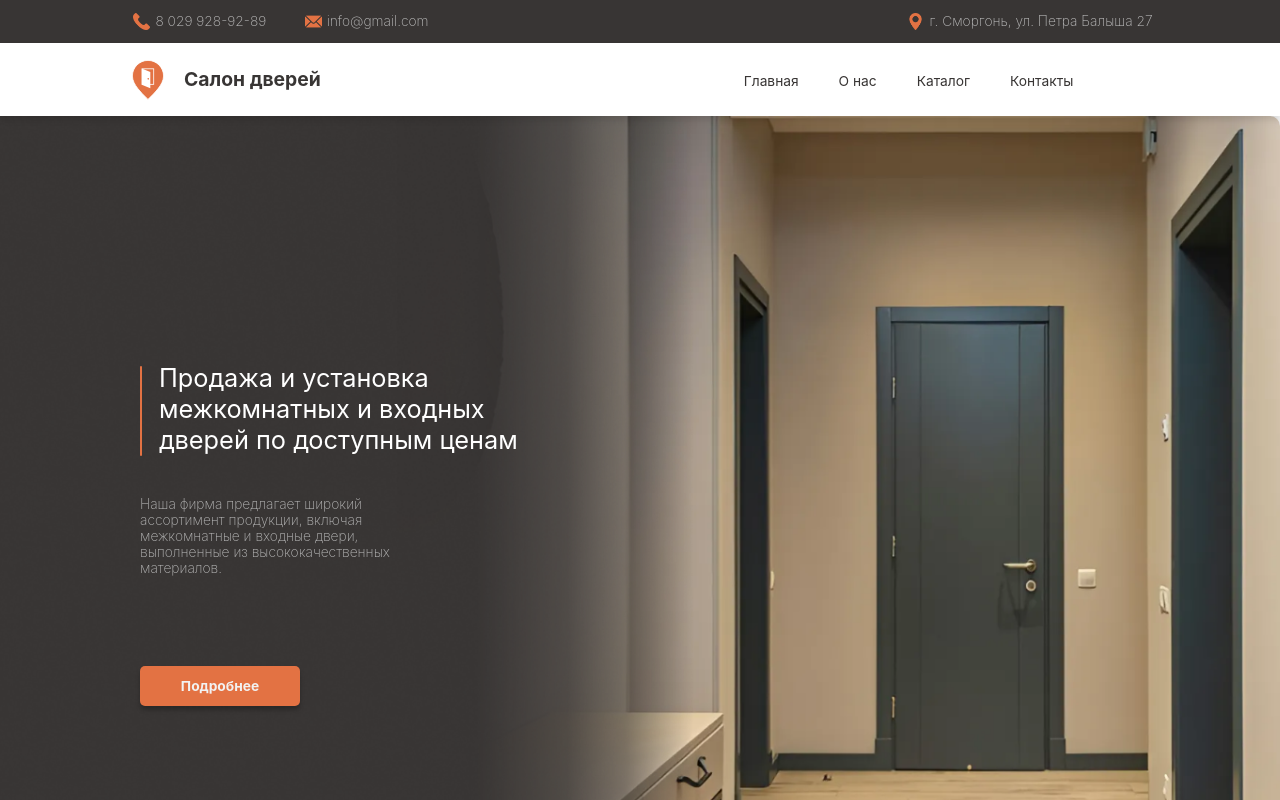
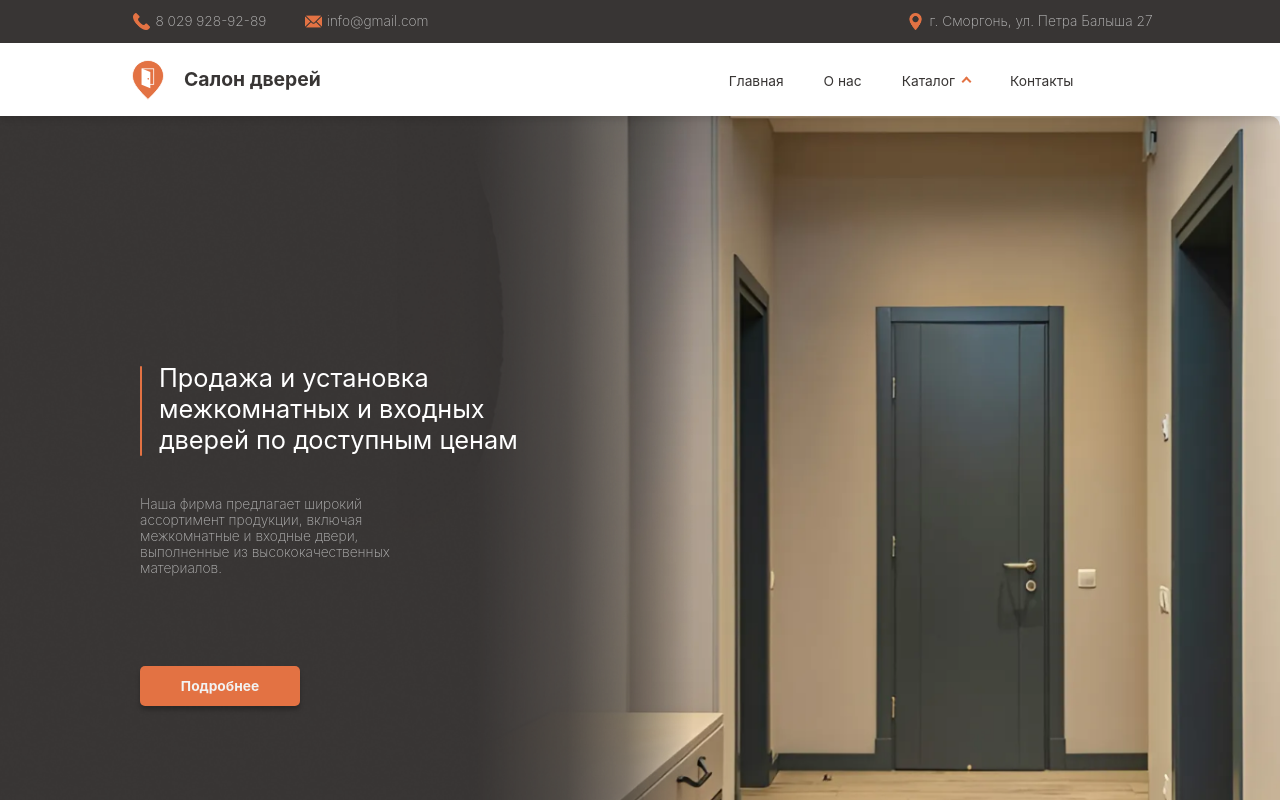
Before and after one commit to WebSVA/Project_Salon_dverey, a React (Create React App) app: page / in a window 1280 px wide. Shown: the top 800 px of the page. Built offline with nearby package versions, Linux system fonts and the light colour scheme.

Commit message:
entry img

```diff
--- a/src/App.js
+++ b/src/App.js
@@ -7,10 +7,10 @@ import ContactPage from './pages/ContactPage';
 import CatalogPage from './pages/CatalogPage';
 import AboutPage from './pages/AboutPage';
 import ProductPage from './pages/ProductPage';
+import HomePage from './pages/HomePage';
 
 import ContactHeader from './components/ContactHeader';
 import Footer from './components/Footer'
-import HomePage from './pages/HomePage';
 
 import logoIcon from './assets/logo.svg';
 import "./styles/animation/animation.css";
@@ -68,42 +68,78 @@ function App(){
         };
     }
 }, []);
-    return(
+return (
   <>
-      <ContactHeader/>
-      <header className='header'>
-        <div className='container-header'>
-          <div className='logo-container'>
-            <img src={logoIcon} className='logo'></img>
-            <p className='title-company'>Салон дверей</p>
+    <ContactHeader />
+    <header className="header">
+      <div className="container-header">
+        <div className="logo-container">
+          <img src={logoIcon} className="logo" alt="Логотип"></img>
+          <p className="title-company">Салон дверей</p>
         </div>
-          <div className='links-button-container'>
-            <div className='link-container'>
-            <input type="checkbox" id="burger-checkbox" className="burger-checkbox " checked={isMenuOpen} onChange={toogleMenu}/>
-            <label for="burger-checkbox" className="burger"></label>
-              <ul className='menu-list'>
-                <li><a className='links' href='/'>Главная</a><div className='line-div'/></li>
-                <li><a className='links' href='/about'>О нас</a><div className='line-div'/></li>
-                <li><a className='links' href='/catalog'>Каталог</a><div className='line-div'/></li>
-                <li><a className='links' href='/contact'>Контакты</a><div className='line-div'/></li>
+        <div className="links-button-container">
+          <div className="link-container">
+            <input
+              type="checkbox"
+              id="burger-checkbox"
+              className="burger-checkbox"
+              checked={isMenuOpen}
+              onChange={toogleMenu}
+            />
+            <label htmlFor="burger-checkbox" className="burger"></label>
+            <ul className="menu-list">
+              <li>
+                <a className="links" href="/">
+                  Главная
+                </a>
+                <div className="line-div" />
+              </li>
+              <li>
+                <a className="links" href="/about">
+                  О нас
+                </a>
+                <div className="line-div" />
+              </li>
+              <li className="dropdown">
+                <a className="links dropdown-link" href="/catalog">
+                  Каталог
+                  <span className="arrow"></span>
+                </a>
+                <div className="dropdown-menu">
+                  <a className="dropdown-item" href="/catalog/interior-doors">
+                    Межкомнатные двери
+                  </a>
+                  <a className="dropdown-item" href="/catalog/entry-doors">
+                    Входные двери
+                  </a>
+                </div>
+                <div className="line-div" />
+              </li>
+              <li>
+                <a className="links" href="/contact">
+                  Контакты
+                </a>
+                <div className="line-div" />
+              </li>
             </ul>
           </div>
         </div>
       </div>
     </header>
-      <div className={`main-content ${isMenuOpen ? 'shifted' : ''}`}>
+    <div className={`main-content ${isMenuOpen ? "shifted" : ""}`}>
       <Routes>
-        <Route path="/" element={<HomePage/>}/>
-        <Route path="/about" element={<AboutPage/>}/>
-        <Route path="/contact" element={<ContactPage/>}/>
-        <Route path="/catalog" element={<CatalogPage/>}/>
-        <Route path="/catalog/:id" element={<ProductPage/>}/>
-        <Route path="*" element={<HomePage/>}/>
+        <Route path="/" element={<HomePage />} />
+        <Route path="/about" element={<AboutPage />} />
+        <Route path="/contact" element={<ContactPage />} />
+        <Route path="/catalog" element={<CatalogPage />} />
+        <Route path="/catalog/:id" element={<ProductPage />} />
+        <Route path="*" element={<HomePage />} />
       </Routes>
     </div>
-      <Footer/>
+    <Footer />
   </>
   );
+
 }
 
 export default App;
--- a/src/components/catalog/ProductCard.js
+++ b/src/components/catalog/ProductCard.js
@@ -23,15 +23,29 @@ function ProductCard({
         <div className="product-card" onClick={handleClick}>
             <div className='product-content'>
                 <div className='product-img-container'>
-                    <img className='product-img' src={firstColorImage} alt={firstColorName} />
+                    {Array.isArray(firstColorImage) ? (
+                        firstColorImage.map((imageSrc, index) => (
+                            <img
+                                key={index}
+                                className='product-img-entry-doors'
+                                src={imageSrc}
+                                alt={`${firstColorName}-${index}`}
+                            />
+                        ))
+                    ) : (
+                        <img
+                            className='product-img'
+                            src={firstColorImage}
+                            alt={firstColorName}
+                        />
+                    )}
                 </div>
                 <div className='text-container'>
                     <h2 className='product-description'>{type}</h2>
                     <h1 className='product-name'>{name}</h1>
                 </div>
             </div>
-            <div className='underline'>
-            </div>
+            <div className='underline'></div>
         </div>
         </>
     );
--- /dev/null
+++ b/src/components/catalog/SingleProduct.js
@@ -0,0 +1,68 @@
+import { useParams } from "react-router-dom";
+import { useEffect, useState } from "react";
+import data from "../../data/data.json";
+
+function SingleProduct() {
+    const { id } = useParams();
+    const [product, setProduct] = useState(null);
+
+    useEffect(() => {
+        const foundProduct = data.find(item => item.id === parseInt(id));
+        setProduct(foundProduct);
+    }, [id]);
+
+    return (
+        <>
+            {product ? (
+                <div>
+                    <h1>{product.name}</h1>
+                    <p>Тип: {product.type}</p>
+                    <p>Материал: {product.material}</p>
+                    <p>Толщина: {product.thickness} мм</p>
+                    <p>Производитель: {product.fabricator}</p>
+                    <p>Стекло: {product.glass}</p>
+
+                    {/* Отображение всех цветов с изображениями */}
+                    <div>
+                        <h3>Цвета:</h3>
+                        <ul>
+                            {Object.entries(product.color).map(([colorName, imagePath]) => (
+                                <li key={colorName}>
+                                    <p>{colorName}</p>
+                                    {Array.isArray(imagePath) ? (
+                                        <div style={{ display: "flex", gap: "10px" }}>
+                                            {imagePath.map((imageSrc, index) => (
+                                                <img
+                                                    key={index}
+                                                    src={imageSrc}
+                                                    alt={`${colorName}-${index}`}
+                                                    width={100}
+                                                />
+                                            ))}
+                                        </div>
+                                    ) : (
+                                        <img src={imagePath} alt={colorName} width={100} />
+                                    )}
+                                </li>
+                            ))}
+                        </ul>
+                    </div>
+
+                    {/* Отображение доступных размеров */}
+                    <div>
+                        <h3>Доступные размеры:</h3>
+                        <ul>
+                            {product.size.map((size, index) => (
+                                <li key={index}>{size}</li>
+                            ))}
+                        </ul>
+                    </div>
+                </div>
+            ) : (
+                <div>Продукт не найден</div>
+            )}
+        </>
+    );
+}
+
+export default SingleProduct;
--- a/src/pages/ProductPage.js
+++ b/src/pages/ProductPage.js
@@ -1,53 +1,10 @@
-import { useParams } from "react-router-dom";
-import { useEffect, useState } from "react";
-import data from "../data/data.json";
+import SingleProduct from '../components/catalog/SingleProduct'
 
 function ProductPage() {
-    const { id } = useParams();
-    const [product, setProduct] = useState(null);
-
-    useEffect(() => {
-        const foundProduct = data.find(item => item.id === parseInt(id));
-        setProduct(foundProduct);
-    }, [id]);
 
     return (
         <>
-            {product ? (
-                <div>
-                    <h1>{product.name}</h1>
-                    <p>Тип: {product.type}</p>
-                    <p>Материал: {product.material}</p>
-                    <p>Толщина: {product.thickness} мм</p>
-                    <p>Производитель: {product.fabricator}</p>
-                    <p>Стекло: {product.glass}</p>
-
-                    {/* Отображение всех цветов с изображениями */}
-                    <div>
-                        <h3>Цвета:</h3>
-                        <ul>
-                            {Object.entries(product.color).map(([colorName, imagePath]) => (
-                                <li key={colorName}>
-                                    <p>{colorName}</p>
-                                    <img src={imagePath} alt={colorName} width={100} />
-                                </li>
-                            ))}
-                        </ul>
-                    </div>
-
-                    {/* Отображение доступных размеров */}
-                    <div>
-                        <h3>Доступные размеры:</h3>
-                        <ul>
-                            {product.size.map((size, index) => (
-                                <li key={index}>{size}</li>
-                            ))}
-                        </ul>
-                    </div>
-                </div>
-            ) : (
-                <div>Продукт не найден</div>
-            )}
+            <SingleProduct/>
         </>
     );
 }
--- a/src/styles/app.css
+++ b/src/styles/app.css
@@ -56,6 +56,9 @@ header {
   text-decoration: none;
   color: #383534;
 }
+.links:hover{
+  color: #e37243;
+}
 .logo{
   height: 40px;
 }
@@ -78,8 +81,67 @@ li{
   margin: 0;
 }
 
+/* Стили для выпадающего подменю */
+.dropdown {
+  position: relative;
+}
+
+.dropdown-menu {
+  display: none; /* Скрыто по умолчанию */
+  position: absolute;
+  left: 0;
+  top: 100%;
+  background-color: #ffffff;
+  padding: 10px 0;
+  box-shadow: 0 4px 6px rgba(0, 0, 0, 0.1);
+  z-index: 1000;
+  flex-direction: column;
+  list-style: none;
+}
+
+.dropdown:hover .dropdown-menu {
+  display: flex;
+  width: 200px; /* Появляется при наведении */
+}
+
+.dropdown-item {
+  padding: 5px 15px;
+  text-decoration: none;
+  color: #383534;
+  font: 400 calc(12px + 2 * (100vw / 1440)) Inter, sans-serif;
+}
+
+.dropdown-item:hover {
+  background-color: rgba(227, 114, 67, 0.2);
+  color: #e37243;
+
+}
+/* Общий стиль для ссылки "Каталог" с стрелкой */
+.dropdown-link {
+  display: inline-flex;
+  align-items: center;
+  position: relative;
+}
+
+/* Стили для стрелки */
+.arrow {
+  display: inline-block;
+  margin-top: 2px;
+  margin-left: 8px; /* Отступ между текстом и стрелкой */
+  width: 5px;
+  height: 5px;
+  border: solid #e37243;
+  border-width: 0 2px 2px 0;
+  transform: rotate(-135deg);
+  transition: transform 0.3s ease; /* Плавная анимация вращения */
+}
+
+/* При наведении на ссылку стрелка переворачивается */
+.dropdown:hover .arrow {
+  transform: rotate(45deg); /* Поворот на 180 градусов */
+}
+
 @media (max-width: 960px) {
-
 
 .main-content {
   transition: margin-top 0.3s;
@@ -196,8 +258,21 @@ li{
      /* Показываем элемент */
     z-index: 1; /* Поднимаем на передний план */
   }
-  .links:hover {
-    background: rgba(255,255,255,.2);
+
+  .dropdown-menu {
+    position: static;
+    display: none;
+    box-shadow: none; /* Скрываем в мобильной версии */
   }
 
+  .burger-checkbox:checked ~ .menu-list .dropdown-menu {
+    display: flex; /* Показ в бургер-меню */
+    flex-direction: column;
+  }
+
+  .dropdown:hover .dropdown-menu {
+    display: flex;
+    width: 100%;
+
+  }
 }
--- a/src/styles/catalog/productCard.css
+++ b/src/styles/catalog/productCard.css
@@ -31,7 +31,7 @@
     color: #747474;
     margin-bottom: 5px;
     text-decoration: none;
-    font: 700 calc(12px + 2 * (100vw/1440) ) Inter, sans-serif;
+    font: 400 calc(12px + 2 * (100vw/1440) ) Inter, sans-serif;
 }
 .product-name{
     color: #383534;
@@ -50,6 +50,13 @@
 .product-img{
     height: 90%;
 }
+.product-img-entry-doors{
+    height: 80%;
+    margin-top: 10px;
+}
+.product-img-entry-doors:first-child{
+    margin-right: 8px;
+}
 .text-container{
     margin-bottom: 10px;
 }
```
Also changed, not shown: src/styles/catalog/singleProduct.css (added). Lines whose indentation alone changed are shown as unchanged.
